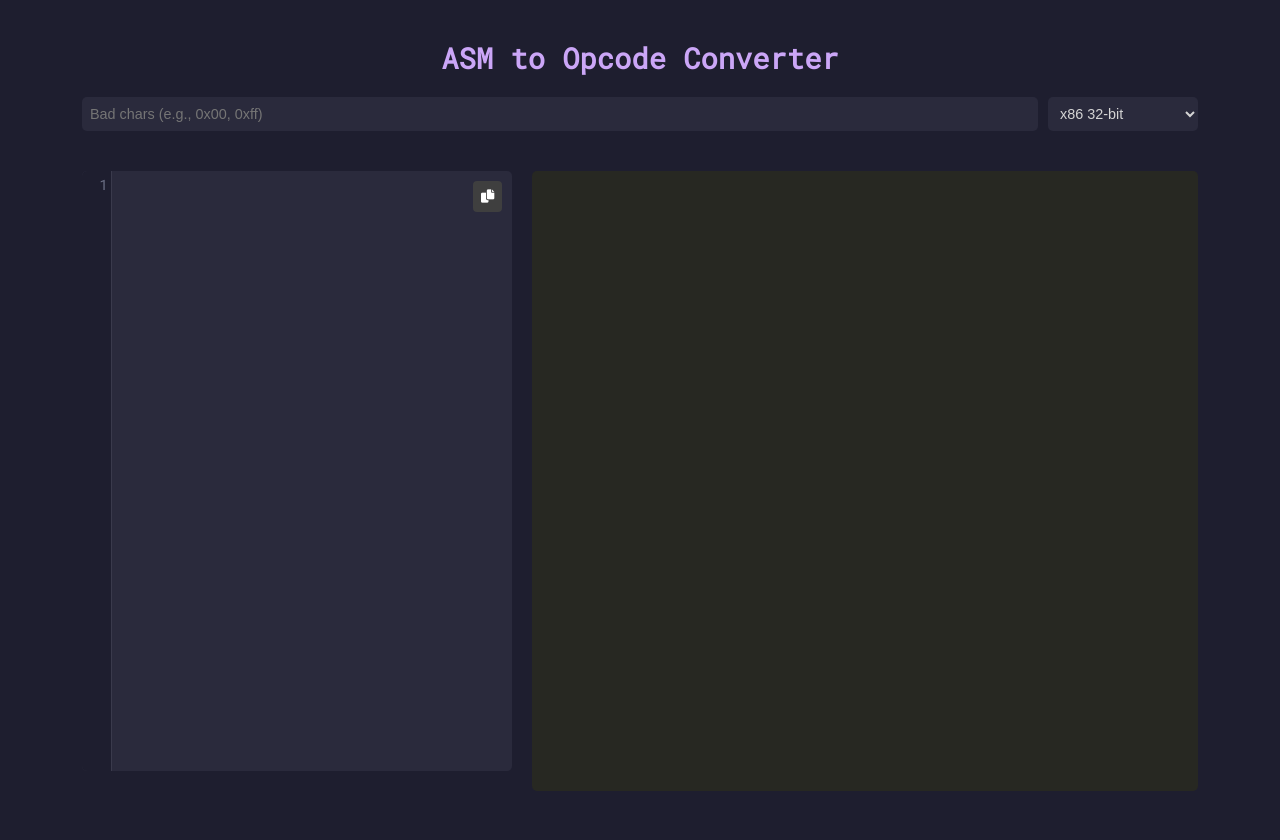
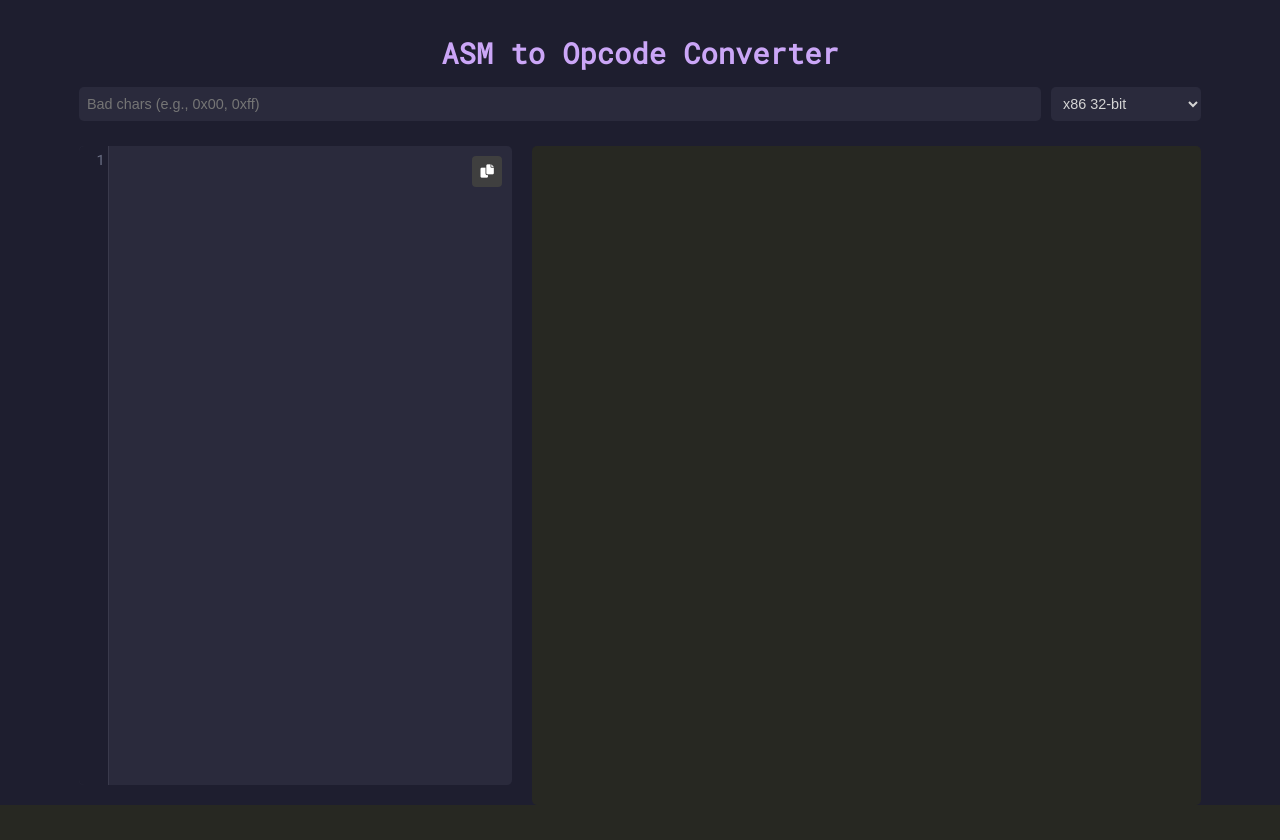
Before and after one commit to Cipher7/asm-opcode-converter, a Flask app: page / in a window 1280 px wide. After the commit the page ends 805 px from the top, so only its background shows below. Run offline with Flask 3, Linux system fonts and the light colour scheme; parts of the project's set-up code (start-up, migrations or seed data) failed here and were passed over.

Commit message:
Alpha release ig

```diff
--- a/static/style.css
+++ b/static/style.css
@@ -1,7 +1,7 @@
 body {
     font-family: 'Roboto Mono', monospace;
     margin: 0;
-    padding: 20px;
+    padding: 0;  /* Changed from 20px */
     background: #1e1e2f;
     color: #d4d4d4;
     display: flex;
@@ -14,7 +14,10 @@
     max-width: 1200px;
     display: flex;
     flex-direction: column;
-    gap: 20px;
+    gap: 15px;  /* Reduced from 20px */
+    padding: 15px;  /* Added padding inside container instead of body */
+    height: 100vh;  /* Make container fill viewport height */
+    box-sizing: border-box;  /* Include padding in height calculation */
 }
 
 h1 {
@@ -57,19 +60,21 @@
 .panels {
     display: flex;
     gap: 20px;
-    height: 500px;
-    margin-top: 20px;
+    flex: 1;  /* Changed from fixed height to flex grow */
+    margin-top: 10px;  /* Reduced from 20px */
+    min-height: 0;  /* Allow panel to shrink */
 }
 
 .editor-wrapper {
     position: relative;
     flex: 0.8;
+    height: 100%;  /* Added to ensure full height */
 }
 
 #asm-input, .output-panel {
     flex: 1;
     min-width: 400px;
-    height: 600px;
+    height: auto;  /* Remove fixed height */
     padding: 15px;
     border-radius: 5px;
     background: #2a2a3c;
@@ -89,10 +94,11 @@
 #editor-container {
     flex: 2;
     min-width: 300px;
+    height: 100%;  /* Added to ensure full height */
 }
 
 .CodeMirror {
-    height: 600px;
+    height: 100% !important;  /* Changed from 600px to be relative */
     border-radius: 5px;
     background: #2a2a3c !important;
     color: #d4d4d4 !important;
@@ -116,6 +122,7 @@
 
 .output-panel {
     flex: 1.2;
+    height: 100%;  /* Changed from 600px to be relative */
     background: #272822;
     padding: 10px;
     font-family: 'Roboto Mono', monospace;
@@ -123,7 +130,7 @@
     overflow-y: auto;
     display: flex;
     flex-direction: column;
-    gap: 8px;
+    gap: 2px;  /* Changed from 8px to 4px */
 }
 
 /* Custom Scrollbar - Updated */
@@ -247,7 +254,7 @@
     .panels {
         flex-direction: column;
     }
-    #asm-input, .output-panel {
-        height: 300px;
+    .editor-wrapper, .output-panel {
+        height: 50%;  /* Split height evenly on mobile */
     }
 }
```
